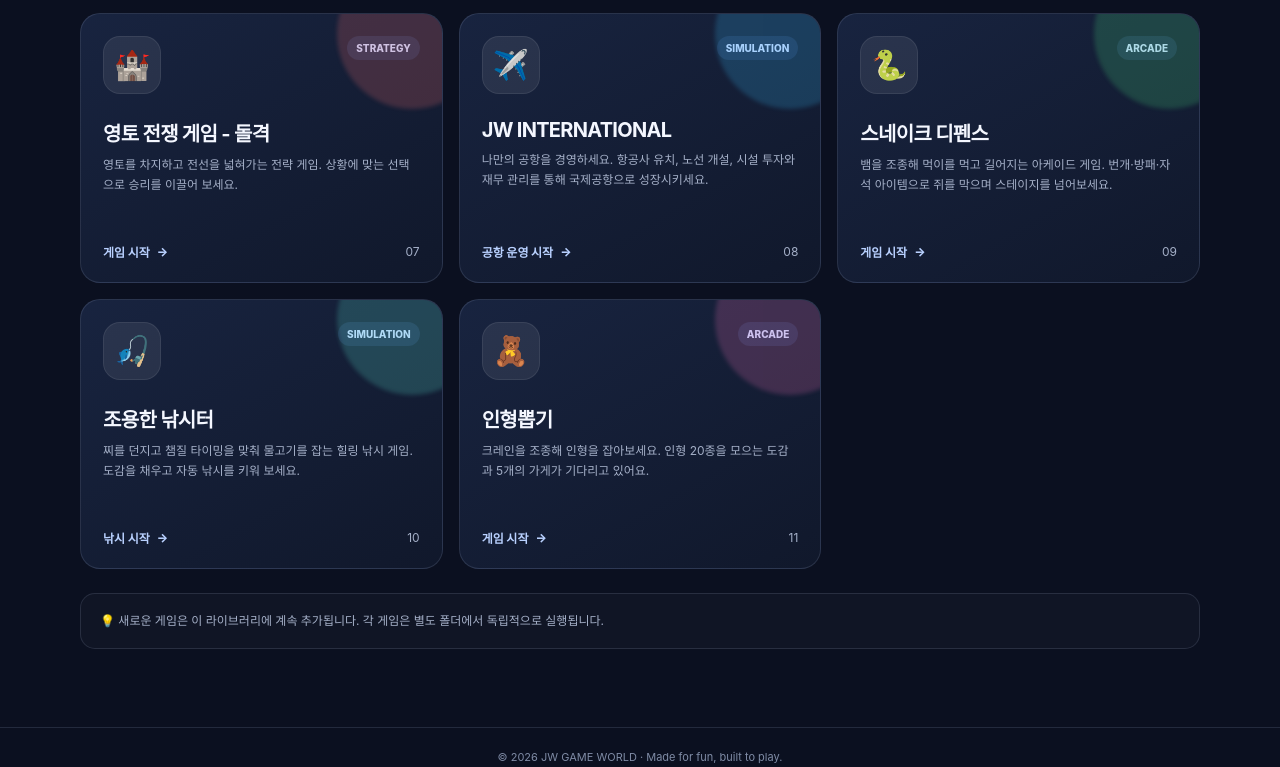
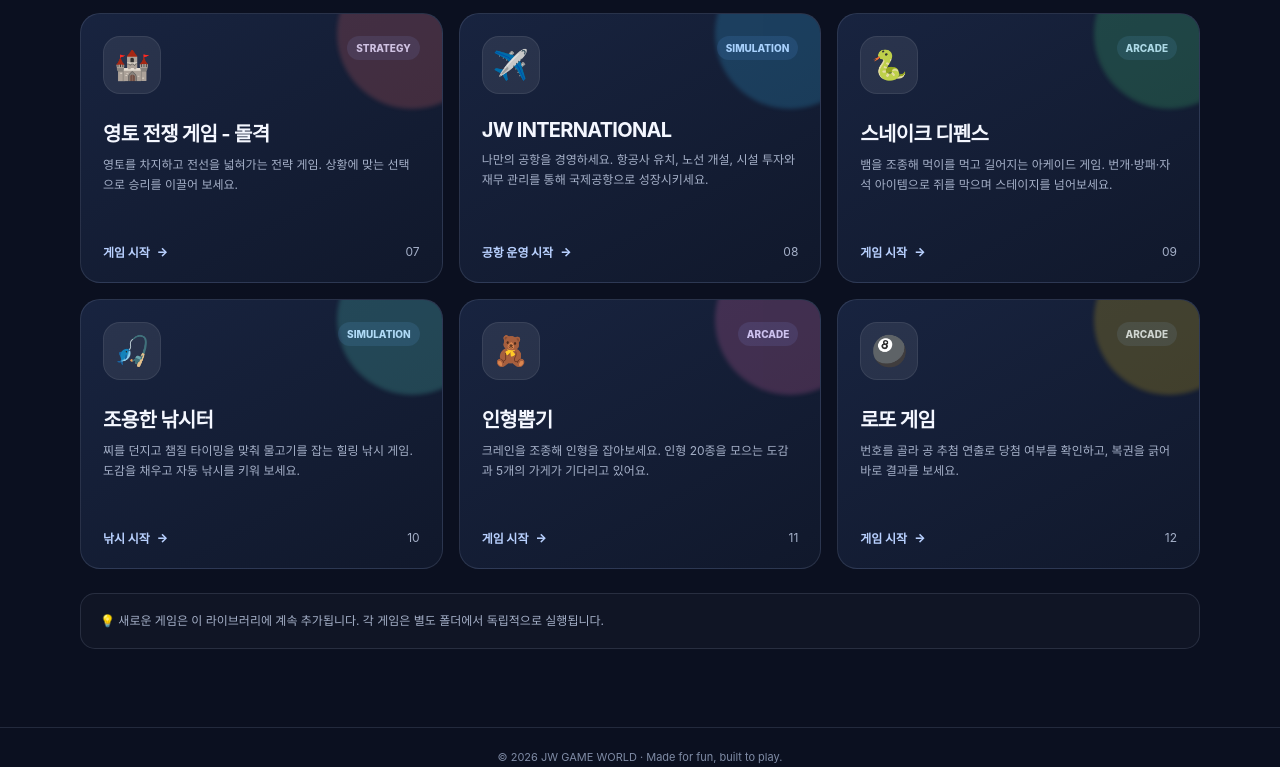
Before and after one commit to jwunlimitdev/game, a plain HTML site: page index.html in a window 1280 px wide. Shown: the part 1266-2033 px from the top of the page. Drawn offline with Linux system fonts and the light colour scheme.

Commit message:
[Claude] 시작페이지에 로또 게임 카드 추가 (등록 게임 12개)

```diff
--- a/index.html
+++ b/index.html
@@ -89,6 +89,7 @@
     .snake .card-glow { background: #4ade80; }
     .fishing .card-glow { background: #5eead4; }
     .claw .card-glow { background: #f472b6; }
+    .lotto .card-glow { background: #facc15; }
     .card-head { display: flex; align-items: flex-start; justify-content: space-between; gap: 12px; }
     .game-icon { display: grid; place-items: center; width: 58px; height: 58px; border-radius: 17px; font-size: 29px; background: rgba(255,255,255,.08); border: 1px solid rgba(255,255,255,.08); }
     .tag { padding: 6px 9px; border-radius: 999px; color: #c5d7ff; background: rgba(112,165,255,.13); font-size: 10px; font-weight: 800; }
@@ -140,7 +141,7 @@
         <a class="primary" href="#games">게임 둘러보기&nbsp; ↓</a>
       </div>
       <div class="stats" aria-label="게임 통계">
-        <div class="stat"><strong>11</strong><span>등록된 게임</span></div>
+        <div class="stat"><strong>12</strong><span>등록된 게임</span></div>
         <div class="stat"><strong>01</strong><span>게임 허브</span></div>
         <div class="stat"><strong>∞</strong><span>새로운 가능성</span></div>
       </div>
@@ -150,7 +151,7 @@
   <main class="wrap" id="games">
     <div class="section-top">
       <div><div class="section-kicker">GAME LIBRARY</div><h2>게임 라이브러리</h2></div>
-      <div class="section-note">현재 등록된 게임 11개</div>
+      <div class="section-note">현재 등록된 게임 12개</div>
     </div>
     <div class="toolbar">
       <input class="search" id="gameSearch" type="search" placeholder="게임 이름 검색..." aria-label="게임 이름 검색">
@@ -252,6 +253,14 @@
         <p>크레인을 조종해 인형을 잡아보세요. 인형 20종을 모으는 도감과 5개의 가게가 기다리고 있어요.</p>
         <div class="card-bottom"><span class="launch">게임 시작 <span>→</span></span><span class="section-note">11</span></div>
       </a>
+
+      <a class="game-card lotto" href="./lotto/" data-category="arcade" data-name="로또 게임 번호 추첨 복권 긁기 공 추첨 아케이드">
+        <span class="card-glow"></span>
+        <div class="card-head"><span class="game-icon">🎱</span><span class="tag">ARCADE</span></div>
+        <h3>로또 게임</h3>
+        <p>번호를 골라 공 추첨 연출로 당첨 여부를 확인하고, 복권을 긁어 바로 결과를 보세요.</p>
+        <div class="card-bottom"><span class="launch">게임 시작 <span>→</span></span><span class="section-note">12</span></div>
+      </a>
     </div>
     <div class="empty" id="emptyState">검색 결과가 없어요. 다른 이름이나 카테고리를 선택해 보세요.</div>
     <div class="note">💡 새로운 게임은 이 라이브러리에 계속 추가됩니다. 각 게임은 별도 폴더에서 독립적으로 실행됩니다.</div>
```
